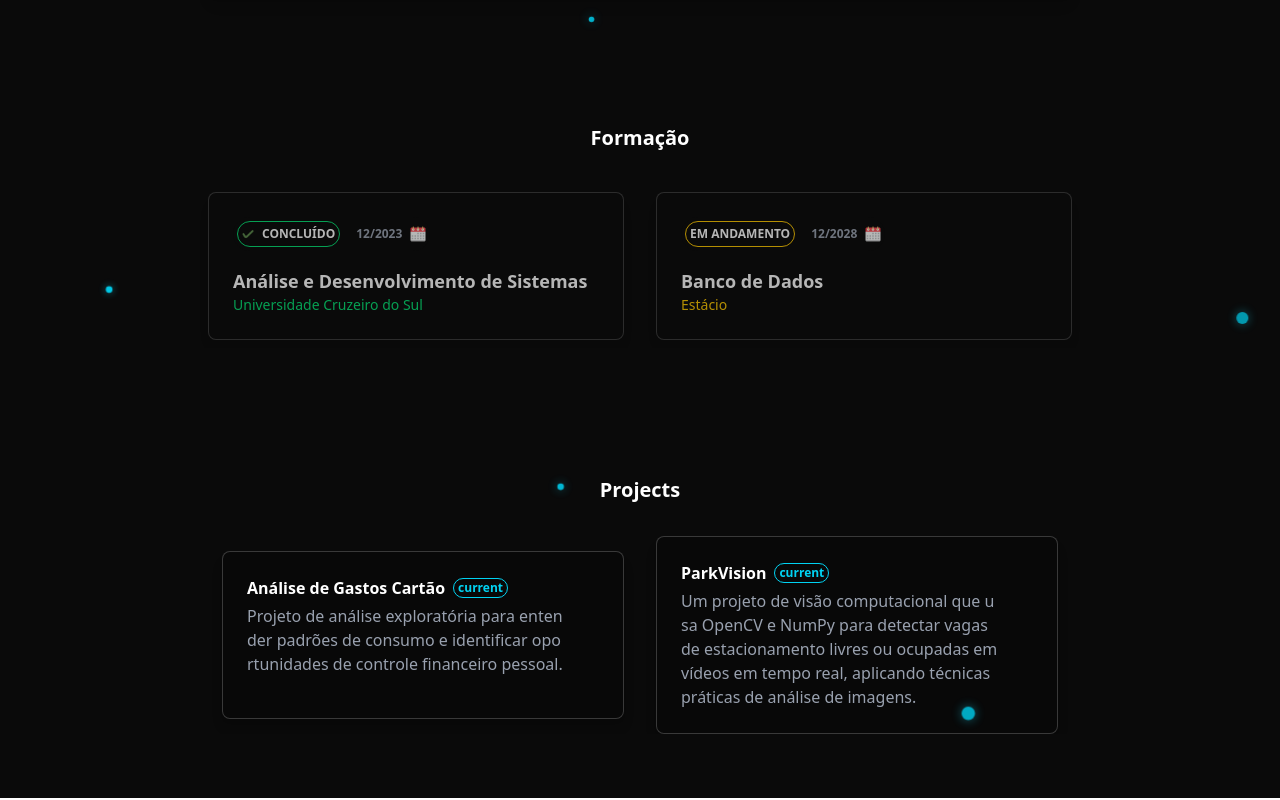
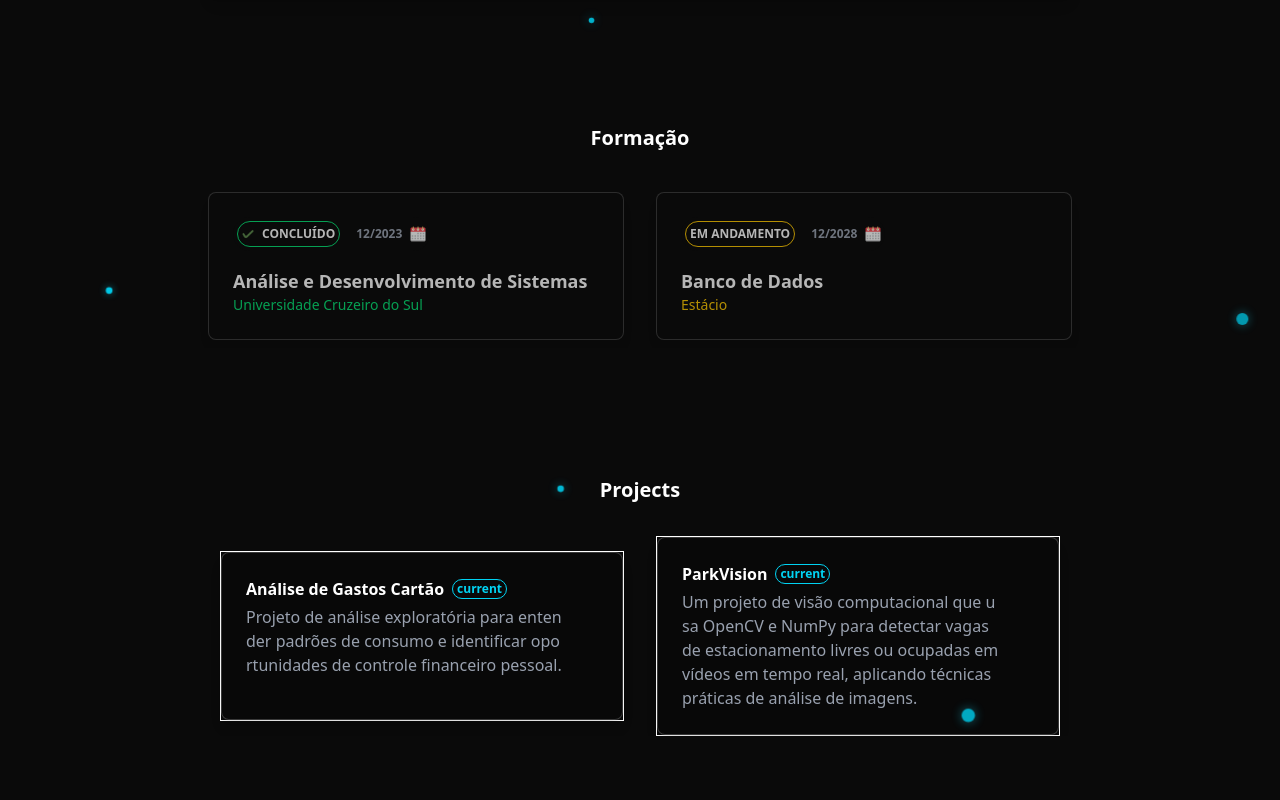
Before and after one commit to HenriqueBuen/Portifolio, a Next.js app: page / in a window 1280 px wide. Shown: the part 1242-2042 px from the top of the page. Built offline with nearby package versions, Linux system fonts and the light colour scheme.

Commit message:
Border Update - 04/06/2026

```diff
--- a/app/src/projects.jsx
+++ b/app/src/projects.jsx
@@ -9,7 +9,7 @@ export default function projects() {
       {/* Container Projects cards*/}
       <div className="w-full h-full flex flex-col items-center justify-center gap-8 sm:flex-col md:flex-row lg:flex-row xl:flex-row ">
       {/* Project 1 */}
-      <div href="https://github.com/HenriqueBuen/analise-gastos-cartao" className="w-auto flex items-center justify-center gap-8 flex-col hover:scale-105 hover:border-cyan-300 transition-transform cursor-pointer">
+      <div href="https://github.com/HenriqueBuen/analise-gastos-cartao" className="w-auto flex items-center justify-center gap-8 flex-col hover:scale-105 hover:border-cyan-300 border transition-transform cursor-pointer">
         {/* Card, titulo, tag, descrição, data e local */}
         <div className="flex flex-row border border-white/20 p-6 h-[21vh] rounded-lg shadow-lg bg-black/20">
           <div className="flex flex-col items-start gap-1 mr-8">
@@ -24,7 +24,7 @@ export default function projects() {
         </div>
       </div>
       {/* Project 2 */}
-      <div href="https://github.com/HenriqueBuen/ParkVision" className="w-auto flex items-center justify-center gap-8 flex-col hover:scale-105 hover:border-cyan-300 transition-transform cursor-pointer">
+      <div href="https://github.com/HenriqueBuen/ParkVision" className="w-auto flex items-center justify-center gap-8 flex-col hover:scale-105 hover:border-cyan-300 border transition-transform cursor-pointer">
         <div className="flex flex-row border border-white/20 p-6 rounded-lg shadow-lg bg-black/20">
           <div className="flex flex-col items-start gap-1 mr-8">
             <div className="flex flex-row items-center gap-2">
```
